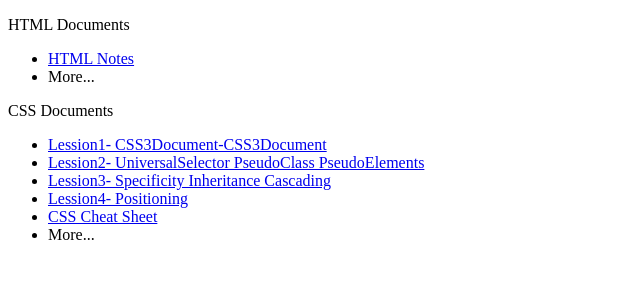
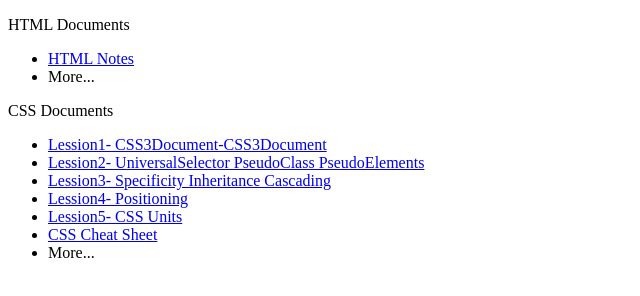
Before and after one commit to BahugunaP/SSP-Content-Repository, a plain HTML site: page docs/index.html in a window 1280 px wide. Shown: the whole page, without its empty margins (0-640 px from the left). Drawn offline with Linux system fonts and the light colour scheme.

Commit message:
Added Lession 5

```diff
--- a/docs/index.html
+++ b/docs/index.html
@@ -18,6 +18,7 @@
         <li><a href="https://drive.google.com/file/d/1GNlRLAsVlbLobRmVE4CI4cUfiwjNT0wu/view?usp=drive_link">Lession2- UniversalSelector PseudoClass PseudoElements</a> </li>
         <li><a href="https://drive.google.com/file/d/1ObMtmDrZ1HmZ5u-AfKBPEbxDxsGqFMFt/view?usp=drive_link">Lession3- Specificity Inheritance Cascading</a> </li>
 		<li><a href="https://drive.google.com/file/d/1IiFAOkJTYpRR5ZbZrGaczbtlIeyKkDOk/view?usp=drive_link">Lession4- Positioning</a> </li>
+		<li><a href="https://drive.google.com/file/d/1gU5FbNW_5PcLml358353Stv8Su-RScMR/view?usp=drive_link">Lession5- CSS Units</a> </li>
         <li><a href="https://drive.google.com/file/d/1S1JUj-GyQOwwGGa5-XgHUTe6vOtzvWhY/view?usp=drive_link">CSS Cheat Sheet</a> </li>
         <li>More...</li>
     </ul>
```
